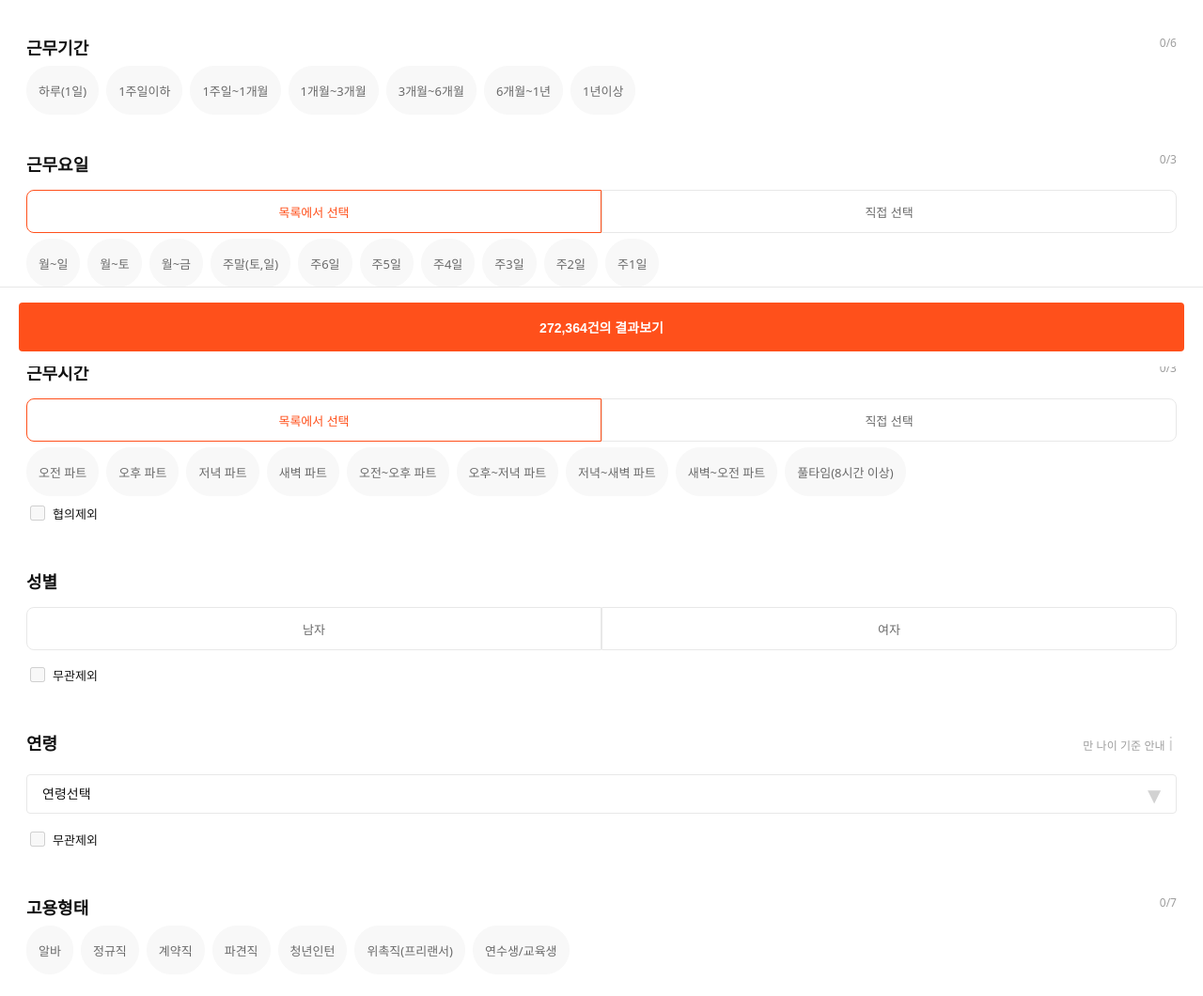
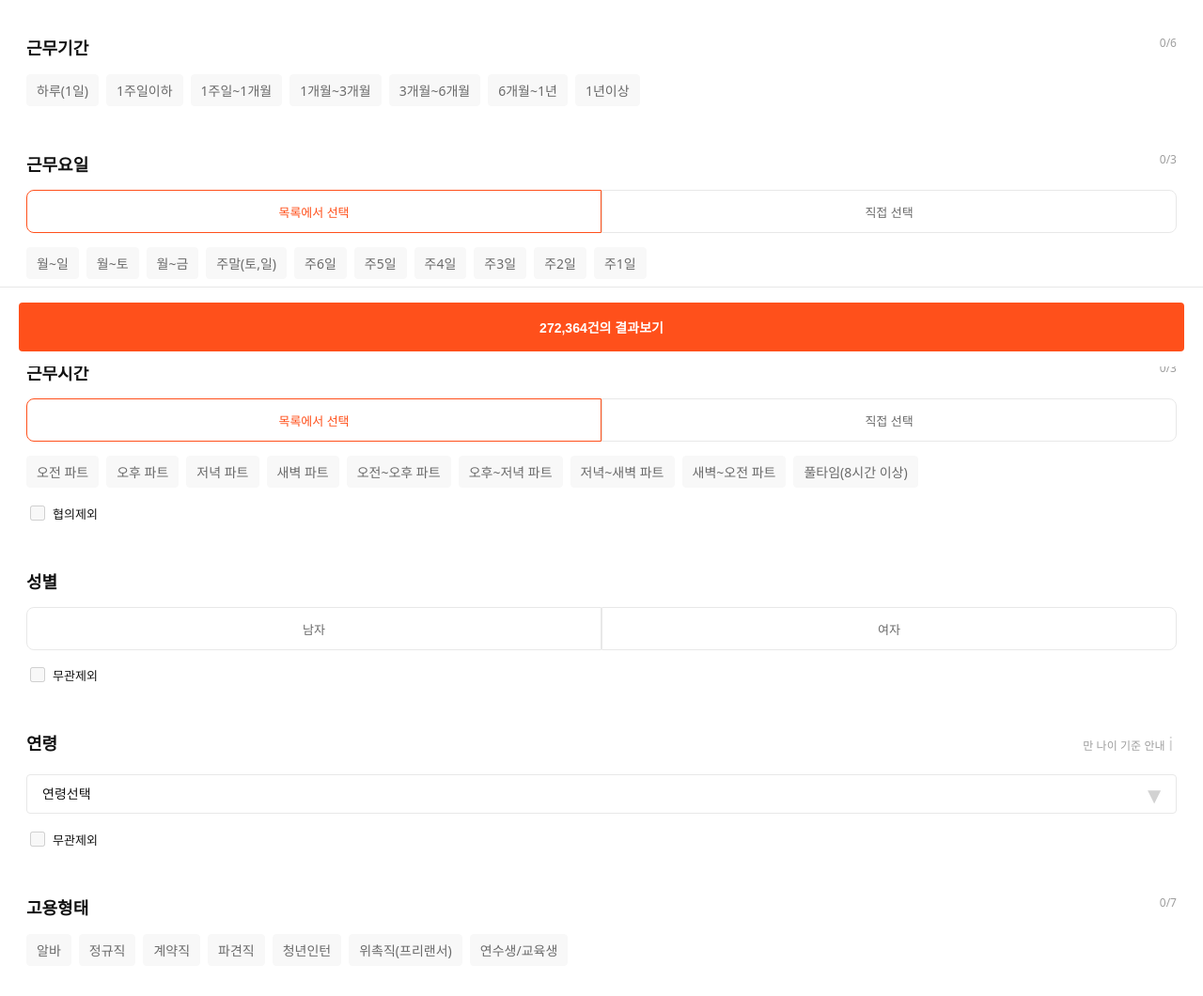
Before and after one commit to susmisc14/albamon-clone, a React (Vite) app: page / in a window 1280 px wide. Shown: the part 410-1470 px from the top of the page at 94% size. Built offline with nearby package versions, Linux system fonts and the light colour scheme.

Commit message:
fix(chip): InputChip small 스타일을 원본 규격으로 정렬
- h34, p6x10, r4, fs14

```diff
--- a/src/pages/DetailConditions/DetailConditionsPage.tsx
+++ b/src/pages/DetailConditions/DetailConditionsPage.tsx
@@ -226,15 +226,16 @@ export function DetailConditionsPage(): React.JSX.Element {
                 />
                 <span
                   style={{
-                    padding: "8px 12px",
+                    padding: "6px 10px",
                     border: "1px solid #f8f8f8",
-                    borderRadius: "30px",
+                    borderRadius: "4px",
                     backgroundColor: "#f8f8f8",
                     color: "#6a6a6a",
-                    fontSize: "13px",
+                    fontSize: "14px",
                     cursor: "pointer",
                     transition: "all 0.2s ease",
                     height: "100%",
+                    boxSizing: "border-box",
                     display: "flex",
                     alignItems: "center",
                     justifyContent: "center",
@@ -405,15 +406,16 @@ export function DetailConditionsPage(): React.JSX.Element {
                 />
                 <span
                   style={{
-                    padding: "8px 12px",
+                    padding: "6px 10px",
                     border: "1px solid #f8f8f8",
-                    borderRadius: "30px",
+                    borderRadius: "4px",
                     backgroundColor: "#f8f8f8",
                     color: "#6a6a6a",
-                    fontSize: "13px",
+                    fontSize: "14px",
                     cursor: "pointer",
                     transition: "all 0.2s ease",
                     height: "100%",
+                    boxSizing: "border-box",
                     display: "flex",
                     alignItems: "center",
                     justifyContent: "center",
@@ -604,15 +606,16 @@ export function DetailConditionsPage(): React.JSX.Element {
                 />
                 <span
                   style={{
-                    padding: "8px 12px",
+                    padding: "6px 10px",
                     border: "1px solid #f8f8f8",
-                    borderRadius: "30px",
+                    borderRadius: "4px",
                     backgroundColor: "#f8f8f8",
                     color: "#6a6a6a",
-                    fontSize: "13px",
+                    fontSize: "14px",
                     cursor: "pointer",
                     transition: "all 0.2s ease",
                     height: "100%",
+                    boxSizing: "border-box",
                     display: "flex",
                     alignItems: "center",
                     justifyContent: "center",
@@ -950,15 +953,16 @@ export function DetailConditionsPage(): React.JSX.Element {
                 />
                 <span
                   style={{
-                    padding: "8px 12px",
+                    padding: "6px 10px",
                     border: "1px solid #f8f8f8",
-                    borderRadius: "30px",
+                    borderRadius: "4px",
                     backgroundColor: "#f8f8f8",
                     color: "#6a6a6a",
-                    fontSize: "13px",
+                    fontSize: "14px",
                     cursor: "pointer",
                     transition: "all 0.2s ease",
                     height: "100%",
+                    boxSizing: "border-box",
                     display: "flex",
                     alignItems: "center",
                     justifyContent: "center",
```
Lines whose indentation alone changed are shown as unchanged.
